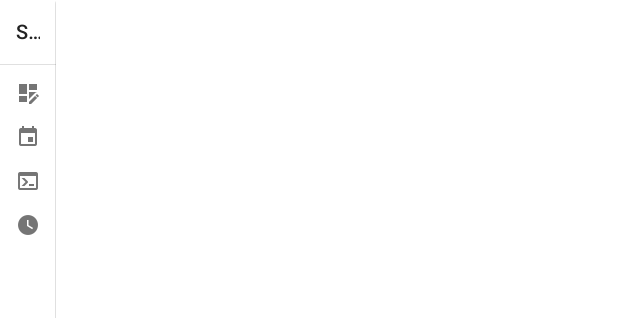
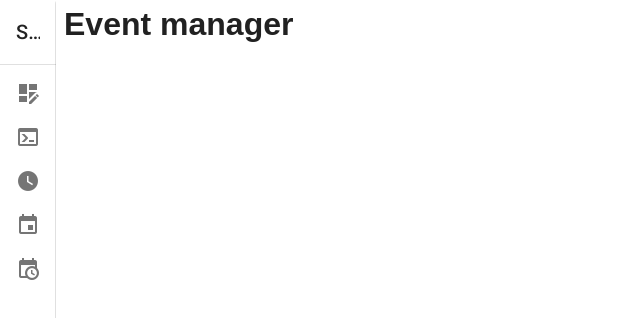
Before and after one commit to RhinoSC/Chatbot-frontend, a Vue app: page /tracker in a window 1280 px wide. Shown: the top 318 px of the page, without its empty margins (0-640 px from the left). Built offline with nearby package versions, Linux system fonts and the light colour scheme.

Commit message:
fixed router

```diff
--- a/src/components/Sidebar.vue
+++ b/src/components/Sidebar.vue
@@ -15,29 +15,11 @@
         <v-divider></v-divider>
 
         <v-list nav dense>
-          <v-list-item link :to="items[0].path">
+          <v-list-item v-for="(item, index) in items" :key="index" link :to="item.path">
             <v-list-item-icon>
-              <v-icon>mdi-view-dashboard-edit</v-icon>
+              <v-icon>{{ item.icon }}</v-icon>
             </v-list-item-icon>
-            <v-list-item-title>Dashboard</v-list-item-title>
-          </v-list-item>
-          <v-list-item link :to="items[1].path">
-            <v-list-item-icon>
-              <v-icon>mdi-calendar</v-icon>
-            </v-list-item-icon>
-            <v-list-item-title>Schedule</v-list-item-title>
-          </v-list-item>
-          <v-list-item link :to="items[2].path">
-            <v-list-item-icon>
-              <v-icon>mdi-console</v-icon>
-            </v-list-item-icon>
-            <v-list-item-title>Commands</v-list-item-title>
-          </v-list-item>
-          <v-list-item link :to="items[3].path">
-            <v-list-item-icon>
-              <v-icon>mdi-clock</v-icon>
-            </v-list-item-icon>
-            <v-list-item-title>Timers</v-list-item-title>
+            <v-list-item-title>{{ item.name }}</v-list-item-title>
           </v-list-item>
         </v-list>
       </v-navigation-drawer>
@@ -54,10 +36,11 @@ export default Vue.extend({
   data() {
     return {
       items: [
-        { icon: 'mdi-view-dashboard-edit', name: 'Dashboard', path: '/dashboard' },
-        { icon: 'mdi-calendar', name: 'Schedule', path: '/schedule/manage' },
-        { icon: 'mdi-console', name: 'Commands', path: '/commands' },
-        { icon: 'mdi-clock', name: 'Timers', path: '/timers' }
+        { icon: 'mdi-view-dashboard-edit', name: 'Dashboard', path: '/manage' },
+        { icon: 'mdi-console', name: 'Commands', path: '/manage/commands' },
+        { icon: 'mdi-clock', name: 'Timers', path: '/manage/timers' },
+        { icon: 'mdi-calendar', name: 'Tracker', path: '/manage/tracker' },
+        { icon: 'mdi-calendar-clock', name: 'Schedule', path: '/manage/schedule' },
       ]
     }
   },
--- a/src/router/index.ts
+++ b/src/router/index.ts
@@ -1,9 +1,13 @@
 import Vue from 'vue'
 import VueRouter, { RouteConfig } from 'vue-router'
 import HomeView from '../views/HomeView.vue'
+import Manage from '../views/ManageView.vue'
+import Dashboard from '../views/DashboardView.vue'
 import Commands from '../views/CommandsView.vue'
 import Layout from '../views/LayoutView.vue'
-import Schedule from '../views/ScheduleManagerView.vue'
+import ScheduleManager from '../views/ScheduleManagerView.vue'
+import Tracker from '../views/TrackerView.vue'
+import TrackerManager from '../views/TrackerManagerView.vue'
 
 Vue.use(VueRouter)
 
@@ -22,20 +26,41 @@ const routes: Array<RouteConfig> = [
     component: () => import(/* webpackChunkName: "about" */ '../views/AboutView.vue')
   },
   {
-    path: '/commands',
-    name: 'Commands',
-    component: Commands
-  },
-  {
     path: '/layout',
     name: 'Layout',
     component: Layout
   },
   {
-    path: '/schedule/manage',
-    name: 'Schedule',
-    component: Schedule
-  }
+    path: '/tracker',
+    name: 'tracker-view',
+    component: Tracker
+  },
+  {
+    path: '/manage',
+    component: Manage,
+    children: [
+      {
+        path: 'dashboard',
+        name: 'manage.dashboard',
+        component: Dashboard
+      },
+      {
+        path: 'commands',
+        name: 'manage.commands',
+        component: Commands
+      },
+      {
+        path: 'schedule',
+        name: 'manage.schedule',
+        component: ScheduleManager
+      },
+      {
+        path: 'tracker ',
+        name: 'manage.tracker',
+        component: TrackerManager
+      }
+    ]
+  },
 ]
 
 const router = new VueRouter({
--- /dev/null
+++ b/src/views/DashboardView.vue
@@ -0,0 +1,18 @@
+<template>
+  <div>
+    <h1>Admin page</h1>
+    <p>Este contenido se renderiza en las dos páginas</p>
+    <router-view></router-view>
+  </div>
+</template>
+
+<script lang="ts">
+import Vue from 'vue'
+
+export default Vue.extend({
+  name: 'tracker-view',
+
+  components: {
+  },
+})
+</script>
--- a/src/views/LayoutView.vue
+++ b/src/views/LayoutView.vue
@@ -1,5 +1,6 @@
 <template>
   <main>
+    <h1>LAYOUT</h1>
   </main>
 </template>
 
--- /dev/null
+++ b/src/views/ManageView.vue
@@ -0,0 +1,14 @@
+<template>
+    <router-view></router-view>
+</template>
+
+<script lang="ts">
+import Vue from 'vue'
+
+export default Vue.extend({
+    name: 'tracker-view',
+
+    components: {
+    },
+})
+</script>
--- /dev/null
+++ b/src/views/TrackerManagerView.vue
@@ -0,0 +1,22 @@
+<template>
+  <h1>Tracker manager</h1>
+</template>
+
+<script lang="ts">
+import Vue from 'vue'
+
+export default Vue.extend({
+  name: 'tracker-manager-view',
+
+  components: {
+  },
+  data() {
+    return {
+
+    }
+  },
+  mounted(){
+    console.log('hola')
+  }
+})
+</script>
--- /dev/null
+++ b/src/views/TrackerView.vue
@@ -0,0 +1,15 @@
+<template>
+  <h1>Event manager</h1>
+
+</template>
+
+<script lang="ts">
+import Vue from 'vue'
+
+export default Vue.extend({
+  name: 'tracker-view',
+
+  components: {
+  },
+})
+</script>
```
